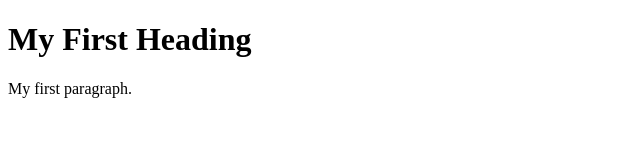
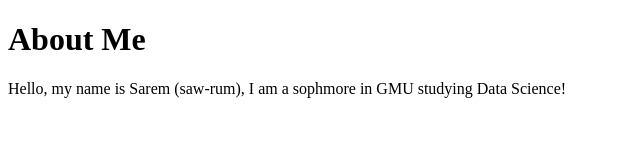
Before and after one commit to a-sarem/kwk-git-1, a plain HTML site: page index.html in a window 1280 px wide. Shown: the whole page, without its empty margins (0-640 px from the left). Drawn offline with Linux system fonts and the light colour scheme.

Commit message:
Add index.html with basic structure

```diff
--- a/index.html
+++ b/index.html
@@ -2,8 +2,8 @@
 <html>
 <body>
 
-<h1>My First Heading</h1>
-<p>My first paragraph.</p>
+<h1>About Me</h1>
+<p>Hello, my name is Sarem (saw-rum), I am a sophmore in GMU studying Data Science!</p>
 
 </body>
 </html>
```
